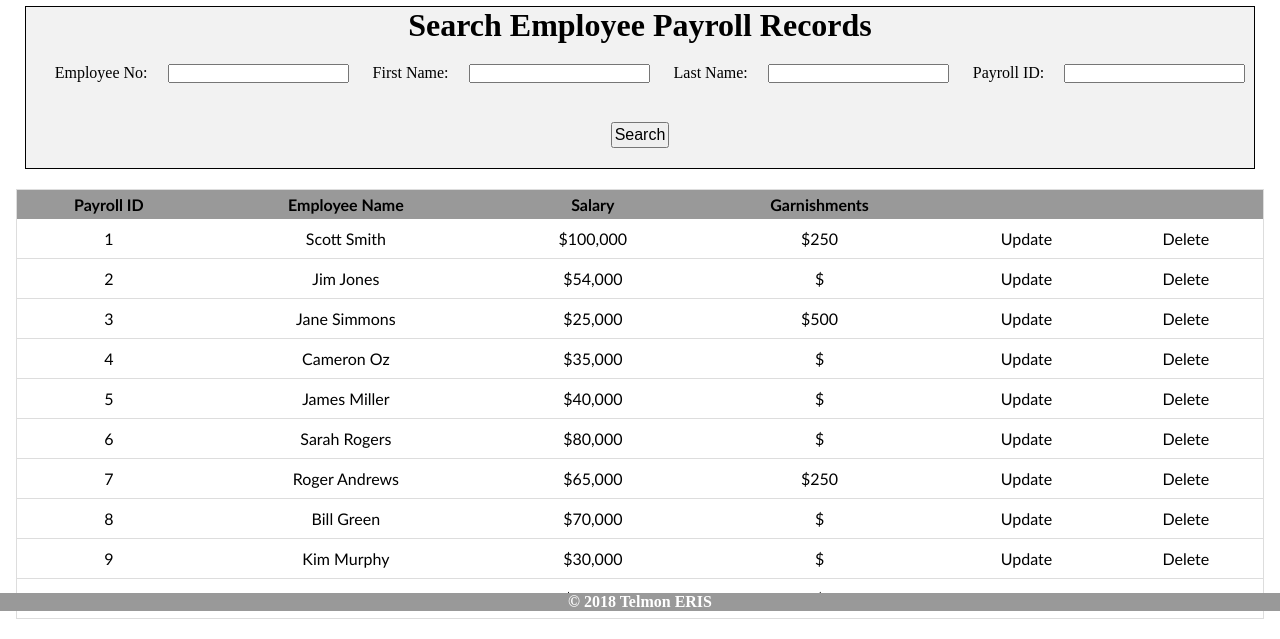
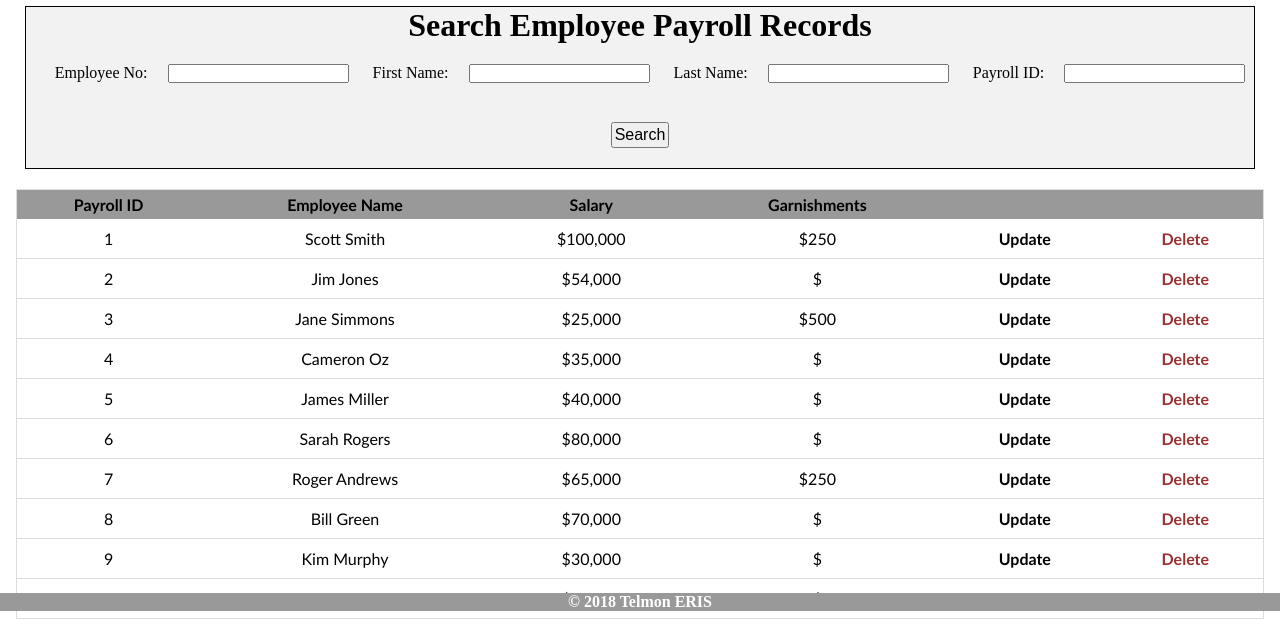
Before and after one commit to HollyD14/IT414, a PHP site: page /php/workingfiles/php/payroll.php in a window 1280 px wide. Shown: the part 189-828 px from the top of the page. Run offline with PHP 8.4, Linux system fonts and the light colour scheme; data comes from the database, SQL or seed files in the repository.

Commit message:
Update payroll.php
update/delete buttons are now different colors

```diff
--- a/workingfiles/php/payroll.php
+++ b/workingfiles/php/payroll.php
@@ -16,13 +16,11 @@
 		</header>
 			<!--*****ADD PAYROLL***** -->
 	<button class="openButton" onclick="openForm()">+ Add Payroll</button>
-	<div class="formPopup" id="createEmp">
+	<div class="formPopup" id="createPay">
 		<form action="addPay.php" method="post" class="formContainer">
 			<h1>Add Payroll</h1>
 			<label for="Payroll ID"><b>Payroll ID</b></label>
 			<input type="number" placeholder="Enter Payroll #" name="pNo" required><br>
-			<label for="Employee Name"><b>Employee Name</b></label>
-			<input type="text" placeholder="Enter Name" name="eName" required><br>
 			<label for="Salary"><b>Salary</b></label>
 			<input type="text" placeholder="Enter Salary" name="salary" required><br>
 			<label for="Garnishment"><b>Garnishment</b></label>
@@ -32,9 +30,9 @@
 		</form>
 		<script> //open or close form
 			function openForm(){
-			document.getElementById("createDept").style.display="block";}
+			document.getElementById("createPay").style.display="block";}
 			function closeForm() {
-			document.getElementById("createDept").style.display="none";}
+			document.getElementById("createPay").style.display="none";}
 		</script>
 		</div>
 	<!--*****SEARCH PAYROLL*****-->
@@ -58,7 +56,9 @@ if (isset($_POST['search'])){
 					display: none;
 				} </style>";
 		$Emp_Number= $_POST['eNo'];
-		$Eid= mysqli_query($conn, "SELECT Emp_Number, Payroll_ID, First_Name, Last_Name, Salary, Garnishments FROM employee join payroll on P_ID=Payroll_ID where Emp_Number=$Emp_Number");
+		$Eid= mysqli_query($conn, "SELECT Emp_Number, Payroll_ID, First_Name, Last_Name, Salary, Garnishments
+								FROM employee
+								LEFT JOIN payroll on P_ID=Payroll_ID where Emp_Number=$Emp_Number");
 		echo '<table>
 	<tr>
 		<th>Payroll ID</th>
@@ -76,7 +76,7 @@ if (isset($_POST['search'])){
 				echo "<td>" . $row['Last_Name'] . "</td>";
 				echo "<td>" . $row['Salary'] . "</td>";
 				echo "<td>" . $row['Garnishments'] . "</td>";
-				echo "<td class='details'><a href='UpdatePayrollForm.php?id=$id'>Update</a></td>";
+				echo "<td class='details'><a href='UpdatePayrollForm.php?id=$id'><b>Update</b></a></td>";
 				echo "</tr>";}
 		echo '</table>';}
 	elseif ($_POST['fName']){
@@ -85,7 +85,9 @@ if (isset($_POST['search'])){
 					display: none;
 				} </style>";
 		$First_Name= $_POST['fName'];
-		$fName= mysqli_query($conn, "SELECT Emp_Number, Payroll_ID, First_Name, Last_Name, Salary, Garnishments FROM employee join payroll on P_ID=Payroll_ID where First_Name like '%$First_Name%'");
+		$fName= mysqli_query($conn, "SELECT Emp_Number, Payroll_ID, First_Name, Last_Name, Salary, Garnishments
+									FROM employee
+									LEFT JOIN payroll on P_ID=Payroll_ID where First_Name like '%$First_Name%'");
 		echo '<table>
 	<tr>
 		<th>Payroll ID</th>
@@ -103,7 +105,7 @@ if (isset($_POST['search'])){
 				echo "<td>" . $row['Last_Name'] . "</td>";
 				echo "<td>" . $row['Salary'] . "</td>";
 				echo "<td>" . $row['Garnishments'] . "</td>";
-				echo "<td class='details'><a href='UpdatePayrollForm.php?id=$id'>Update</a></td>";
+				echo "<td class='details'><a href='UpdatePayrollForm.php?id=$id'><b>Update</b></a></td>";
 				echo "</tr>";}
 		echo '</table>';}
 	elseif ($_POST['lName']){
@@ -112,7 +114,9 @@ if (isset($_POST['search'])){
 				display: none;
 			} </style>";
 		$Last_Name= $_POST['lName'];
-		$lName= mysqli_query($conn, "SELECT Emp_Number, Payroll_ID, First_Name, Last_Name, Salary, Garnishments FROM employee join payroll on P_ID=Payroll_ID where Last_Name like '%$Last_Name%'");
+		$lName= mysqli_query($conn, "SELECT Emp_Number, Payroll_ID, First_Name, Last_Name, Salary, Garnishments
+									FROM employee
+									LEFT JOIN payroll on P_ID=Payroll_ID where Last_Name like '%$Last_Name%'");
 		echo '<table>
 	<tr>
 		<th>Payroll ID</th>
@@ -130,7 +134,7 @@ if (isset($_POST['search'])){
 				echo "<td>" . $row['Last_Name'] . "</td>";
 				echo "<td>" . $row['Salary'] . "</td>";
 				echo "<td>" . $row['Garnishments'] . "</td>";
-				echo "<td class='details'><a href='UpdatePayrollForm.php?id=$id'>Update</a></td>";
+				echo "<td class='details'><a href='UpdatePayrollForm.php?id=$id'><b>Update</b></a></td>";
 				echo "</tr>";}
 		echo '</table>';}
 	elseif ($_POST['Pid']){
@@ -139,7 +143,9 @@ if (isset($_POST['search'])){
 					display: none;
 				} </style>";
 		$Payroll_ID= $_POST['Pid'];
-		$Pid= mysqli_query($conn, "SELECT Emp_Number, Payroll_ID, First_Name, Last_Name, Salary, Garnishments FROM employee join payroll on P_ID=Payroll_ID where Payroll_ID=$Payroll_ID");
+		$Pid= mysqli_query($conn, "SELECT Emp_Number, Payroll_ID, First_Name, Last_Name, Salary, Garnishments
+								FROM employee
+								RIGHT JOIN payroll on P_ID=Payroll_ID where Payroll_ID=$Payroll_ID");
 		echo '<table>
 	<tr>
 		<th>Payroll ID</th>
@@ -157,7 +163,7 @@ if (isset($_POST['search'])){
 				echo "<td>" . $row['Last_Name'] . "</td>";
 				echo "<td>" . $row['Salary'] . "</td>";
 				echo "<td>" . $row['Garnishments'] . "</td>";
-				echo "<td class='details'><a href='UpdatePayrollForm.php?id=$id'>Update</a></td>";
+				echo "<td class='details'><a href='UpdatePayrollForm.php?id=$id'><b>Update</b></a></td>";
 				echo "</tr>";}
 		echo '</table>';}
 }
@@ -172,7 +178,7 @@ if (isset($_POST['search'])){
 	//$result= mysqli_query($conn, "SELECT * FROM payroll");
 	$result= mysqli_query($conn, "SELECT Payroll_ID, employee.First_Name, employee.Last_Name, Salary, Garnishments
 							  FROM payroll
-							  INNER JOIN employee ON employee.P_ID = payroll.Payroll_ID");
+							  LEFT JOIN employee ON employee.P_ID = payroll.Payroll_ID");
 	echo '<div class = "formDefault"><table>
 	<tr>
 		<th>Payroll ID</th>
@@ -189,8 +195,8 @@ if (isset($_POST['search'])){
 		echo "<td>" . $row['First_Name'] . ' ' . $row['Last_Name'] . "</td>";
 		echo "<td>" . '$'. $row['Salary'] . "</td>";
 		echo "<td>" . '$'. $row['Garnishments'] . "</td>";
-		echo "<td class='details'><a href='UpdatePayrollForm.php?id=$id'>Update</a></td>";
-		echo "<td class='details'><a href='deleteFormPay.php?id=$id'>Delete</a></td>";
+		echo "<td class='update'><a href='UpdatePayrollForm.php?id=$id'><b>Update</b></a></td>";
+		echo "<td class='delete'><a href='deleteFormPay.php?id=$id'><b style= 'color: #993333;'>Delete</b></a></td>";
 		echo "</tr>";
 	}
 	echo '</table></div>'; ?>
```
